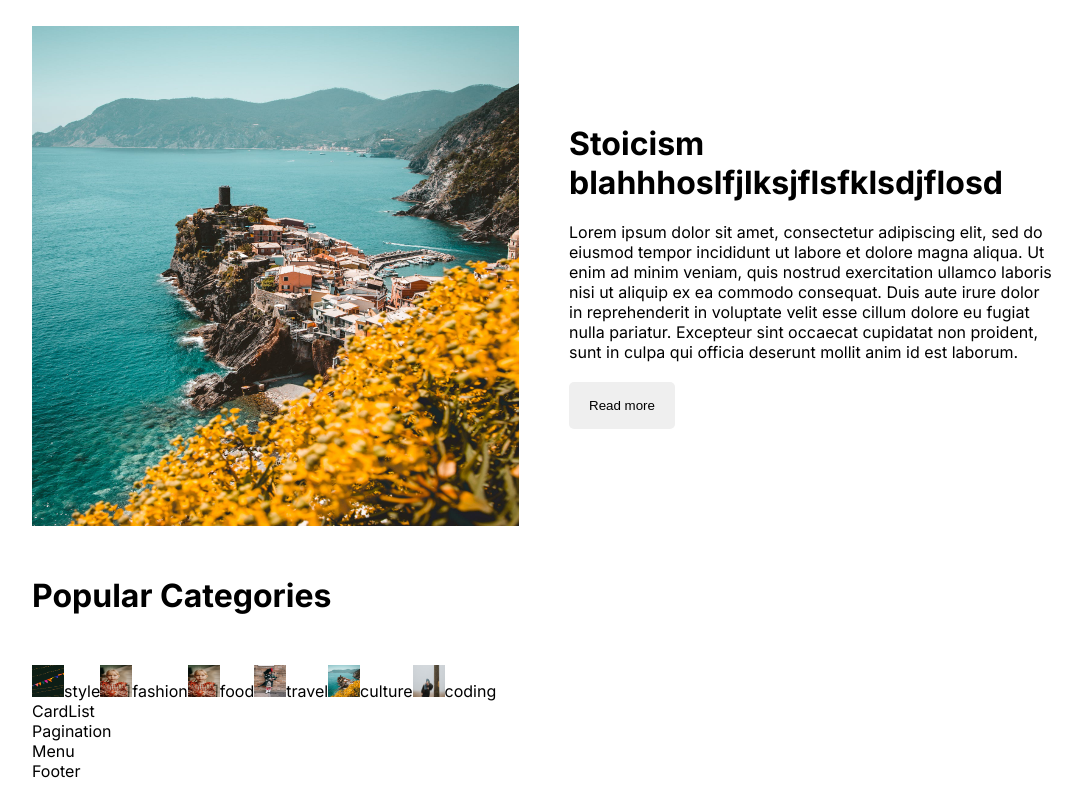
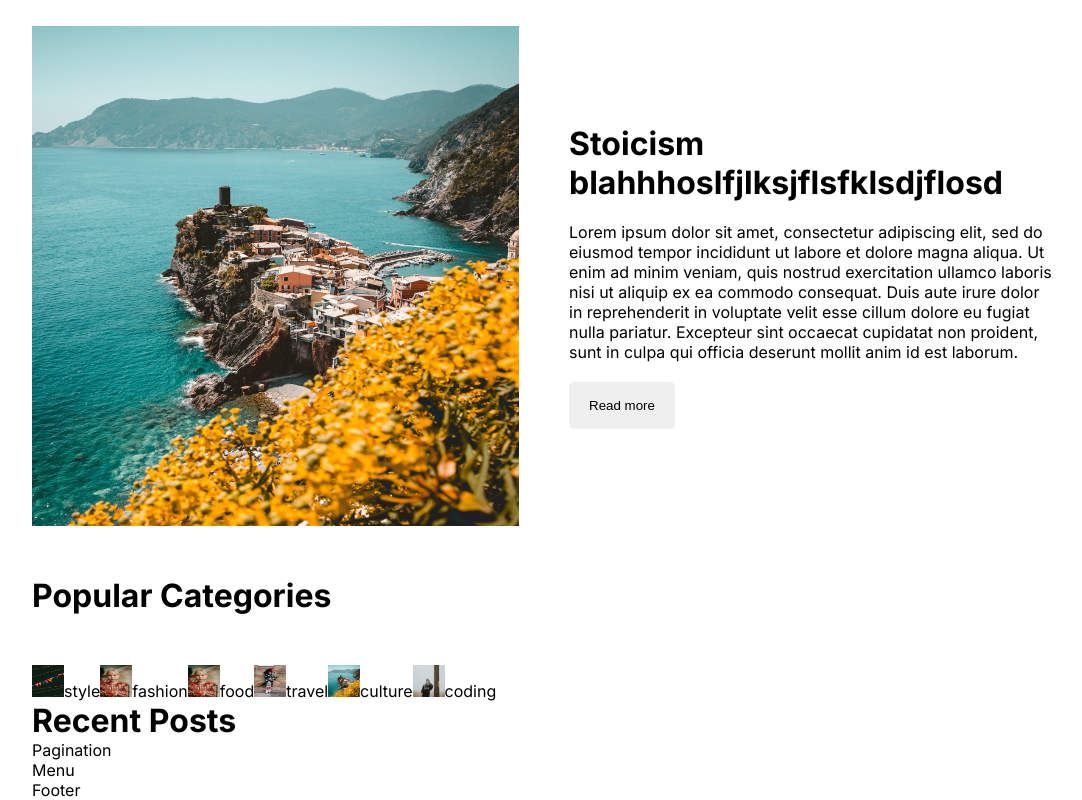
Before and after one commit to trung-nguyen-code/MyBlog, a Next.js app: page / in a window 1280 px wide. Shown: the part 491-1291 px from the top of the page, without its empty margins (96-1178 px from the left). Built offline with nearby package versions, Linux system fonts and the light colour scheme.

Commit message:
CardList

```diff
--- a/src/components/cardList/CardList.jsx
+++ b/src/components/cardList/CardList.jsx
@@ -1,16 +1,22 @@
-import styles from "./cardList.module.css"
-import React from 'react'
-import Pagination from  "@/components/pagination/Pagination"
-const CardList = () =>
-{
+import styles from "./cardList.module.css";
+import React from "react";
+import Pagination from "@/components/pagination/Pagination";
+import Image from "next/image";
+const CardList = () => {
+  return (
+    <div className={styles.container}>
+      <h1 className={styles.title}>Recent Posts</h1>
+      <div className={styles.posts}>
+        <div className={styles.post}>
+          <div className={styles.imageContainer}>
+            {/* <Image src="/p1.jpeg" alt="" /> */}
+          </div>
+          <div className={styles.textContainer}></div>
+        </div>
+      </div>
+      <Pagination />
+    </div>
+  );
+};
 
-  return (
-    <div className={styles.container}>CardList
-    <Pagination/>
-    </div>
-
-  )
-
-}
-
-export default CardList
+export default CardList;
```
